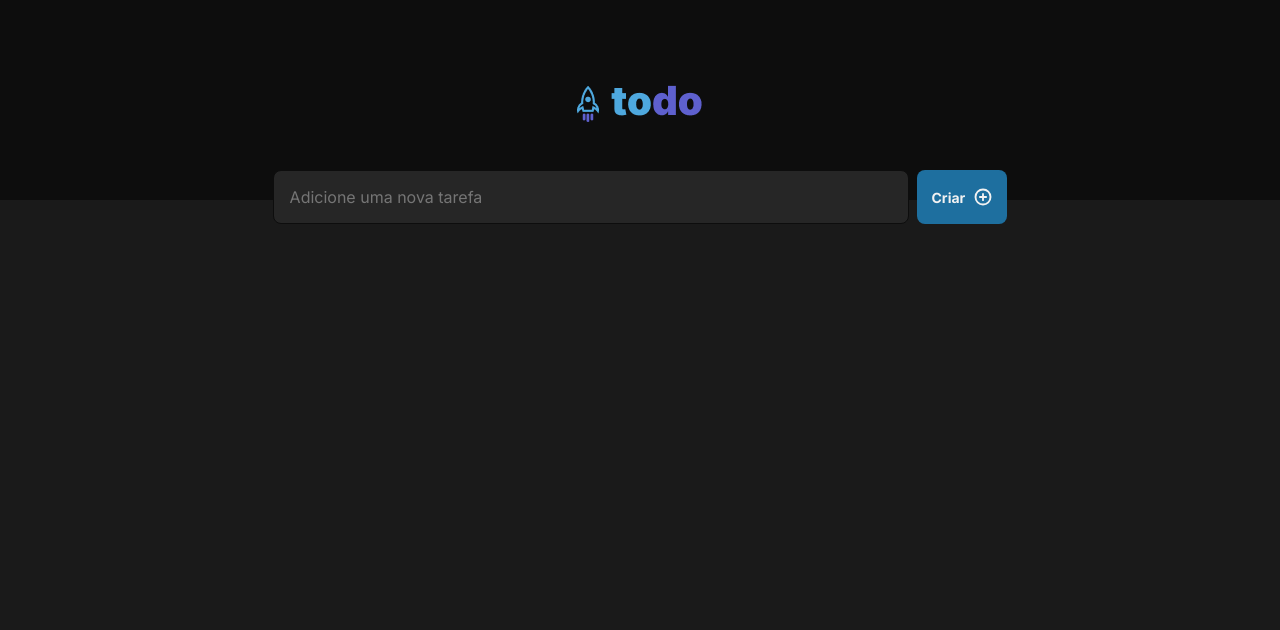
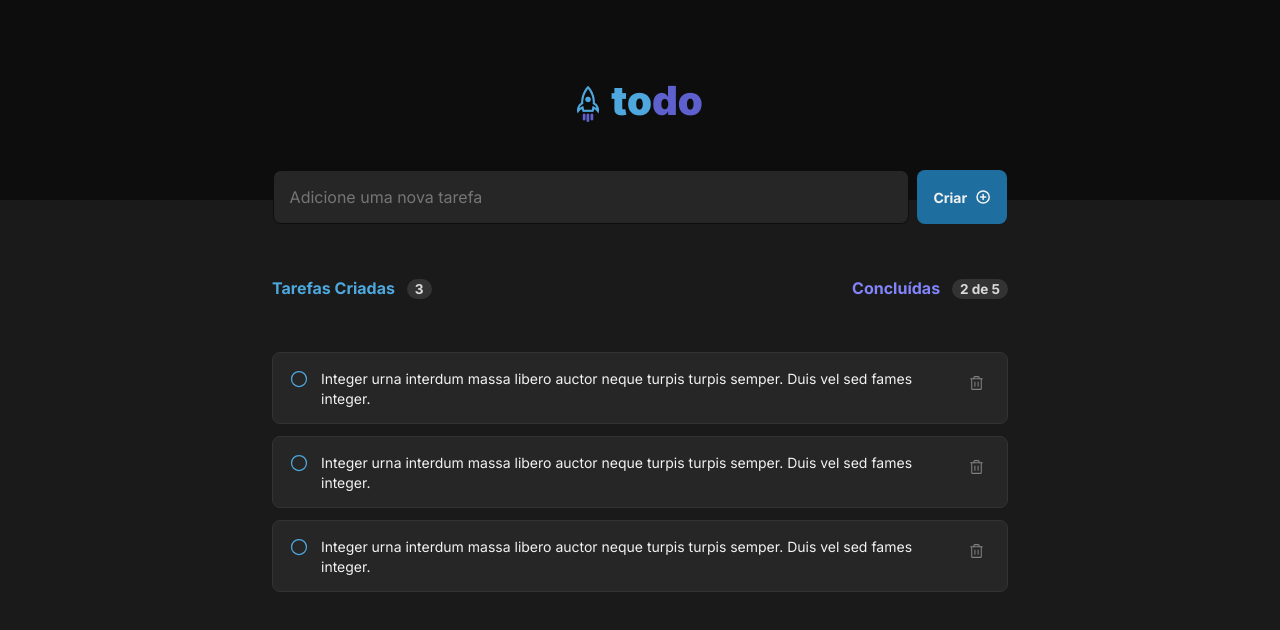
Before and after one commit to DavidAugustoo/ToDo, a React (Vite) app: page / in a window 1280 px wide. Shown: the top 630 px of the page. Built offline with nearby package versions, Linux system fonts and the light colour scheme.

Commit message:
style: component Task

```diff
--- a/index.html
+++ b/index.html
@@ -1,5 +1,5 @@
 <!DOCTYPE html>
-<html lang="en">
+<html lang="pt-BR">
   <head>
     <meta charset="UTF-8" />
 
@@ -9,7 +9,7 @@
 
     <link rel="icon" type="image/svg+xml" href="/vite.svg" />
     <meta name="viewport" content="width=device-width, initial-scale=1.0" />
-    <title>Vite + React + TS</title>
+    <title>ToDo</title>
 
     <link href="https://fonts.googleapis.com/css2?family=Inter:wght@400;700&display=swap" rel="stylesheet">
   </head>
--- a/src/App.module.css
+++ b/src/App.module.css
@@ -21,7 +21,8 @@
 }
 
 .taskForm button {
-    width: 5.625rem;
+    max-width: 5.625rem;
+    padding: 0 1rem;
     height: 3.375rem;
     font-size: 0.875rem;
     font-weight: 700;
@@ -43,3 +44,45 @@
 .taskForm button:hover {
     background-color: var(--blue-500);
 }
+
+.taskArea {
+    max-width: 46rem;
+    margin: 3.375rem auto;
+
+    display: flex;
+    justify-content: space-between;
+}
+
+.taskCreated {
+    color: var(--blue-500);
+    font-weight: 700;
+}
+
+.taskCompleted {
+    color: var(--purple-500);
+    font-weight: 700;
+}
+
+.taskCreated span,
+.taskCompleted span {
+    font-size: 0.85rem;
+
+    margin-left: 8px;
+
+    border-radius: 999px;
+    border: 1px;
+
+    background-color: var(--gray-400);
+    background-size: 16px;
+    padding: 2px 8px;
+    color: var(--gray-200);
+}
+
+.taskList {
+    max-width: 46rem;
+    margin: 3.375rem auto;
+
+    display: flex;
+    flex-direction: column;
+    gap: 0.75rem;
+}
--- a/src/App.tsx
+++ b/src/App.tsx
@@ -4,20 +4,34 @@ import { PlusCircle } from 'phosphor-react';
 import style from './App.module.css';
 
 import './global.css';
+import { Task } from './components/Task/Task';
 
 function App() {
   return (
     <>
       <Header />
 
+      <main>
         <form className={style.taskForm} action="">
           <input placeholder="Adicione uma nova tarefa" />
 
           <button type="submit">
             Criar
-        <PlusCircle size={20} weight="bold"/>
+            <PlusCircle size={20} weight="bold" />
           </button>
         </form>
+
+        <div className={style.taskArea}>
+          <p className={style.taskCreated}>Tarefas Criadas <span>3</span></p>
+          <p className={style.taskCompleted}>Concluídas <span>2 de 5</span></p>
+        </div>
+
+        <li className={style.taskList}>
+          <Task />
+          <Task />
+          <Task />
+        </li>
+      </main>
 
     </>
   )
--- /dev/null
+++ b/src/components/Task/Task.module.css
@@ -0,0 +1,49 @@
+.taskItem {
+    max-width: 46.125rem;
+    height: 4.5rem;
+    padding: 1rem;
+
+    border-radius: 8px;
+    border: 1px solid var(--gray-400);
+    background-color: var(--gray-500);
+
+    display: flex;
+    justify-content: space-between;
+    align-items: flex-start;
+    gap: 0.75rem;
+}
+
+.taskItem p {
+    color: var(--gray-100);
+    flex: 1;
+    font-size: 0.875rem;
+    line-height: 140%;
+}
+
+button {
+    background-color: transparent;
+    border: 0px;
+}
+
+.taskCheckbox {
+    color: var(--blue-500);
+    cursor: pointer;
+}
+
+.taskDelete {
+    color: var(--gray-300);
+    cursor: pointer;
+    padding: 0.375rem;
+}
+
+.taskDelete:hover{
+    padding: 0.375rem;
+
+    border-radius: 4px;
+    background-color: var(--gray-400);
+    color: var(--salmon-500);
+
+
+    display: flex;
+    align-items: center;
+}
--- /dev/null
+++ b/src/components/Task/Task.tsx
@@ -0,0 +1,20 @@
+import { Circle, Trash } from 'phosphor-react';
+
+import style from '../Task/Task.module.css'
+
+export function Task() {
+    return (
+        <ul className={style.taskItem}>
+            <button className={style.taskCheckbox}>
+                <Circle size={20} />
+            </button>
+
+            <p>Integer urna interdum massa libero auctor neque turpis turpis semper. Duis vel sed fames integer.</p>
+
+
+            <button className={style.taskDelete}>
+                <Trash size={17} />
+            </button>
+        </ul>
+    )
+}
--- a/src/global.css
+++ b/src/global.css
@@ -37,3 +37,7 @@ body, input, textarea, button {
     font-weight: 400;
     font-size: 1rem;
 }
+
+li {
+    list-style: none;
+}
```
Lines whose indentation alone changed are shown as unchanged.
